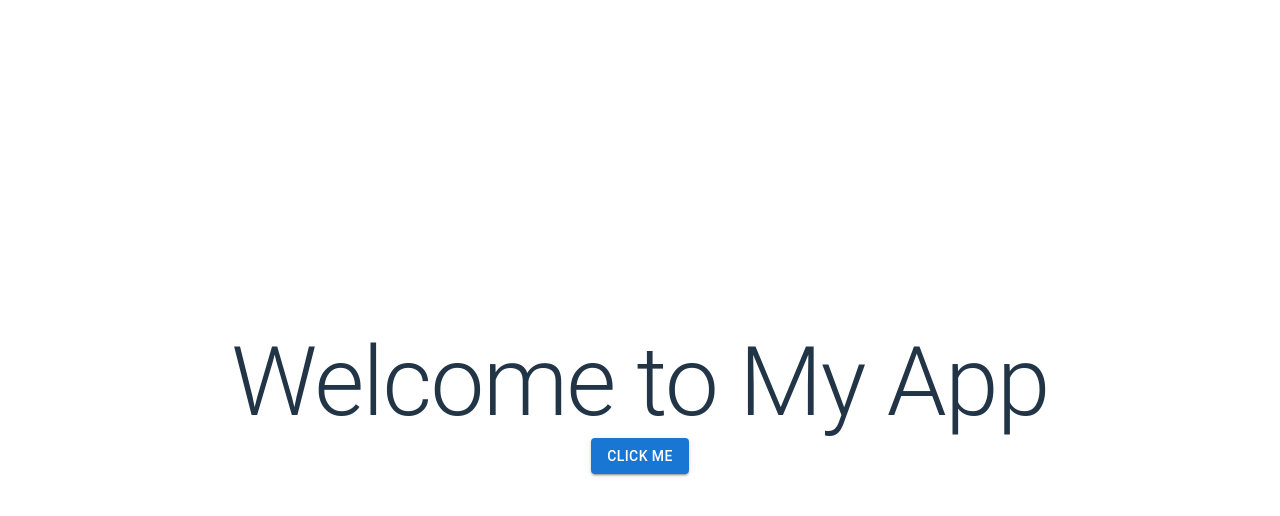
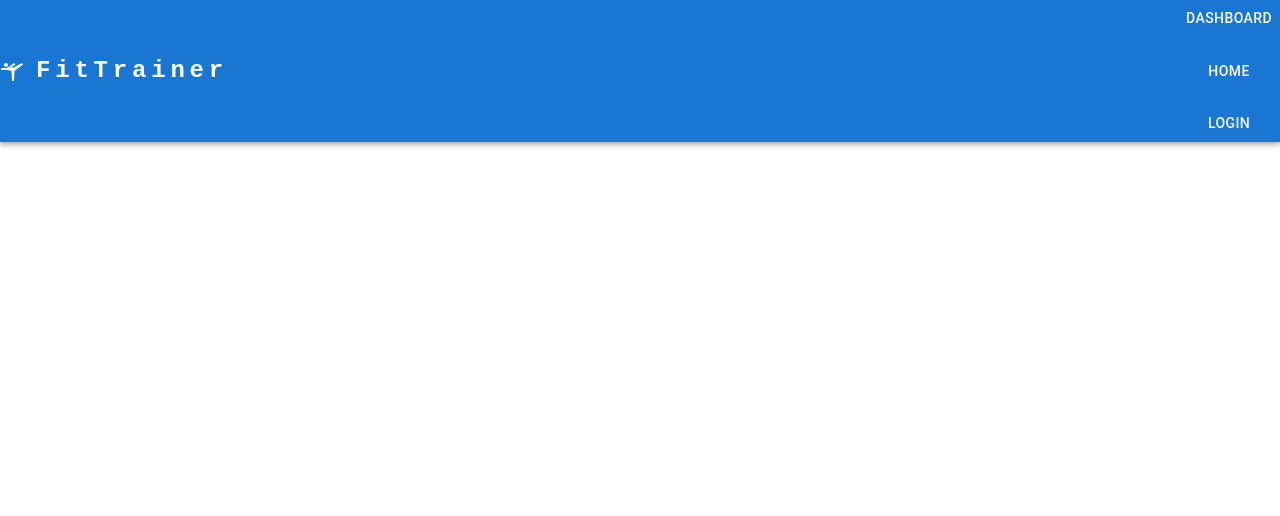
Before and after one commit to DiegoSanMo/FitTrainer, a React (Vite) app: page / in a window 1280 px wide. Shown: the top 516 px of the page. Built offline with nearby package versions, Linux system fonts and the light colour scheme.

Commit message:
Added new navbar

```diff
--- a/package.json
+++ b/package.json
@@ -12,6 +12,7 @@
   "dependencies": {
     "@emotion/react": "^11.11.4",
     "@emotion/styled": "^11.11.5",
+    "@mui/icons-material": "^5.15.15",
     "@mui/material": "^5.15.15",
     "react": "^18.2.0",
     "react-dom": "^18.2.0"
--- a/src/App.tsx
+++ b/src/App.tsx
@@ -1,19 +1,18 @@
-import './App.css'
+import "./App.css";
 
-import { ThemeProvider } from '@mui/material/styles';
-import { theme } from './theme';
-import { Button, Typography } from '@mui/material';
+import { ThemeProvider } from "@mui/material/styles";
+import { theme } from "./theme";
+import { Button, Typography } from "@mui/material";
+import { NavBar } from "./components/NavBar/NavBar.tsx";
 
 function App() {
-
   return (
     <ThemeProvider theme={theme}>
-
-      <Typography variant="h1">Welcome to My App</Typography>
-      <Button variant="contained" color="primary">Click Me</Button>
-
+      <NavBar />
+      {/* <Typography variant="h1">Welcome to My App</Typography>
+         <Button variant="contained" color="primary">Click Me</Button>   */}
     </ThemeProvider>
-  )
+  );
 }
 
-export default App
+export default App;
--- /dev/null
+++ b/src/components/NavBar/NavBar.tsx
@@ -0,0 +1,45 @@
+import {
+  AppBar,
+  Toolbar,
+  Typography,
+  IconButton,
+  Stack,
+  Button,
+} from "@mui/material/";
+import SportsGymnasticsIcon from "@mui/icons-material/SportsGymnastics";
+
+export const NavBar = () => {
+  return (
+    <AppBar>
+      <Toolbar disableGutters>
+        <IconButton
+          size="large"
+          edge="start"
+          color="inherit"
+          arial-label="logo"
+        >
+          <SportsGymnasticsIcon />
+        </IconButton>
+        <Typography
+          variant="h5"
+          component="div"
+          sx={{
+            flexGrow: 1,
+            display: { xs: "none", md: "flex" },
+            fontFamily: "monospace",
+            fontWeight: 700,
+            letterSpacing: ".3rem",
+            color: "inherit",
+          }}
+        >
+          FitTrainer
+        </Typography>
+        <Stack direcction="row" spacing={2}>
+          <Button color="inherit">DashBoard</Button>
+          <Button color="inherit">Home</Button>
+          <Button color="inherit">Login</Button>
+        </Stack>
+      </Toolbar>
+    </AppBar>
+  );
+};
```
Also changed, not shown: 1 other file (tests, documents, lock files or other folders).
